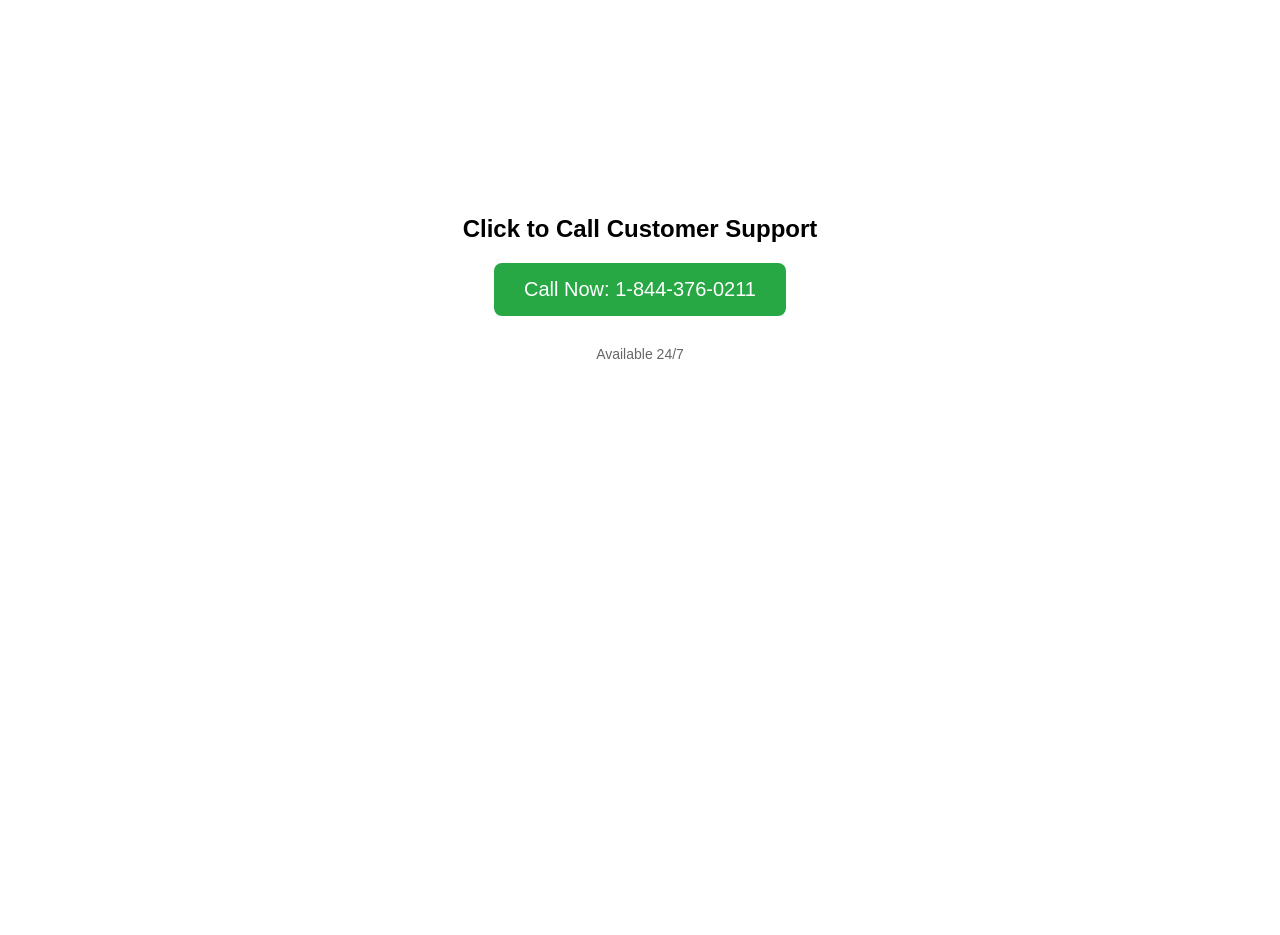
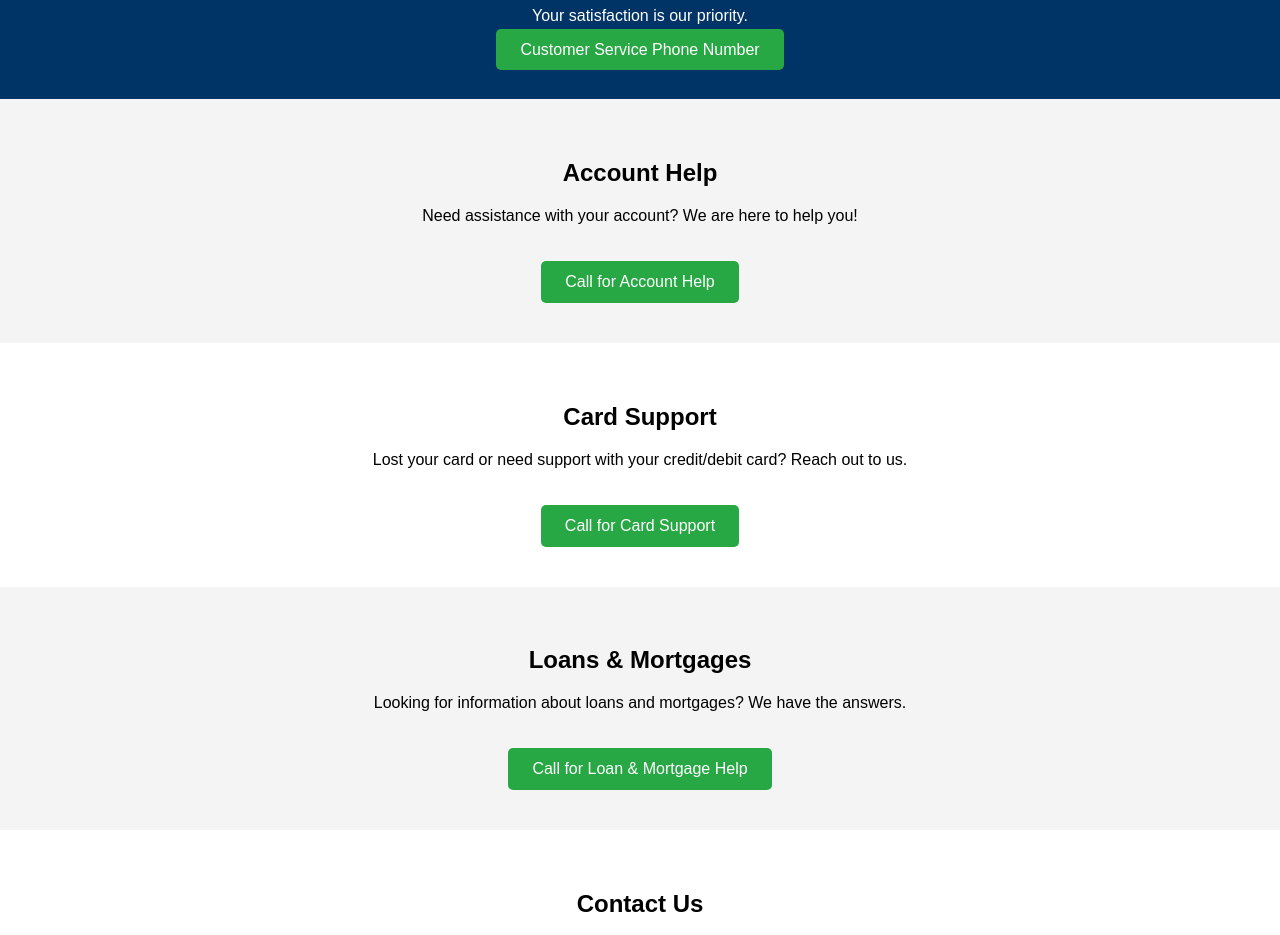
Before and after one commit to ceceliabrown56/fluffy-octo-robot, a plain HTML site: page index.html in a window 1280 px wide. Shown: the part 113-1048 px from the top of the page. Before the commit the page ends 800 px from the top, so only its background shows below. Drawn offline with Linux system fonts and the light colour scheme.

Commit message:
Update index.html

```diff
--- a/index.html
+++ b/index.html
@@ -1,50 +1,104 @@
-<!DOCTYPE html><html lang="en"><head>
+<!DOCTYPE html>
+<html lang="en">
+<head>
     <meta charset="UTF-8">
     <meta name="viewport" content="width=device-width, initial-scale=1.0">
-  <title>Call Now</title>
+    <title>Customer Service</title>
     <style>
         body {
+            font-family: Arial, sans-serif;
             margin: 0;
             padding: 0;
-      font-family: Arial, sans-serif;
-      background: #ffffff;
-      color: #000;
             display: flex;
             flex-direction: column;
-      justify-content: center;
-      align-items: center;
             height: 100vh;
+        }
+        header {
+            background-color: #003366;
+            color: white;
             text-align: center;
+            padding: 40px 20px;
+            position: relative;
         }
-    h1 {
-      font-size: 24px;
-      margin-bottom: 20px;
+        header .call-button-header {
+            background-color: #28a745;
+            color: white;
+            padding: 12px 24px;
+            border: none;
+            border-radius: 5px;
+            cursor: pointer;
+            font-size: 16px;
+            text-decoration: none;
+            transition: background-color 0.3s;
         }
-    a.call-btn {
-      display: inline-block;
-      font-size: 20px;
-      color: white;
-      background-color: #28a745;
-      padding: 15px 30px;
-      text-decoration: none;
-      border-radius: 8px;
-    }
-    a.call-btn:hover {
+        header .call-button-header:hover {
             background-color: #218838;
         }
-    p {
-      margin-top: 30px;
-      font-size: 14px;
-      color: #666;
+        .section {
+            padding: 40px;
+            text-align: center;
+            flex: 1;
+        }
+        .section:nth-child(even) {
+            background-color: #f4f4f4;
+        }
+        footer {
+            background-color: #003366;
+            color: white;
+            text-align: center;
+            padding: 10px;
+        }
+        .call-button {
+            background-color: #28a745;
+            color: white;
+            padding: 12px 24px;
+            border: none;
+            border-radius: 5px;
+            cursor: pointer;
+            text-decoration: none;
+            font-size: 16px;
+            margin-top: 20px;
+            display: inline-block;
+            transition: background-color 0.3s;
+        }
+        .call-button:hover {
+            background-color: #218838;
         }
     </style>
 </head>
 <body>
+    <header>
+        <h1>Customer Service</h1>
+        <p>Your satisfaction is our priority.</p>
+        <a href="tel:+18443760211" class="call-button-header">Customer Service Phone Number</a>
+    </header>
 
-  <h1>Click to Call Customer Support</h1>
-  <a href="tel:18443760211" class="call-btn">Call Now: 1-844-376-0211</a>
-  <p>Available 24/7</p>
+    <div id="section1" class="section">
+        <h2>Account Help</h2>
+        <p>Need assistance with your account? We are here to help you!</p>
+        <a href="tel:+18443760211" class="call-button">Call for Account Help</a>
+    </div>
 
+    <div id="section2" class="section">
+        <h2>Card Support</h2>
+        <p>Lost your card or need support with your credit/debit card? Reach out to us.</p>
+        <a href="tel:+18443760211" class="call-button">Call for Card Support</a>
+    </div>
 
+    <div id="section3" class="section">
+        <h2>Loans & Mortgages</h2>
+        <p>Looking for information about loans and mortgages? We have the answers.</p>
+        <a href="tel:+18443760211" class="call-button">Call for Loan & Mortgage Help</a>
+    </div>
 
-</body></html>
+    <div id="section4" class="section">
+        <h2>Contact Us</h2>
+        <p>If you need to speak with one of our representatives, give us a call at:</p><a href="tel:+18443760211" class="phone-link">+1 (844) 376-0211</a></p>
+        <a href="tel:+18443760211" class="call-button">Call Us Now</a>
+    </div>
+
+    <footer>
+        <p>&copy; 2025 Customer Service. All Rights Reserved.</p>
+    </footer>
+</body>
+</html>
```
Lines whose indentation alone changed are shown as unchanged.
